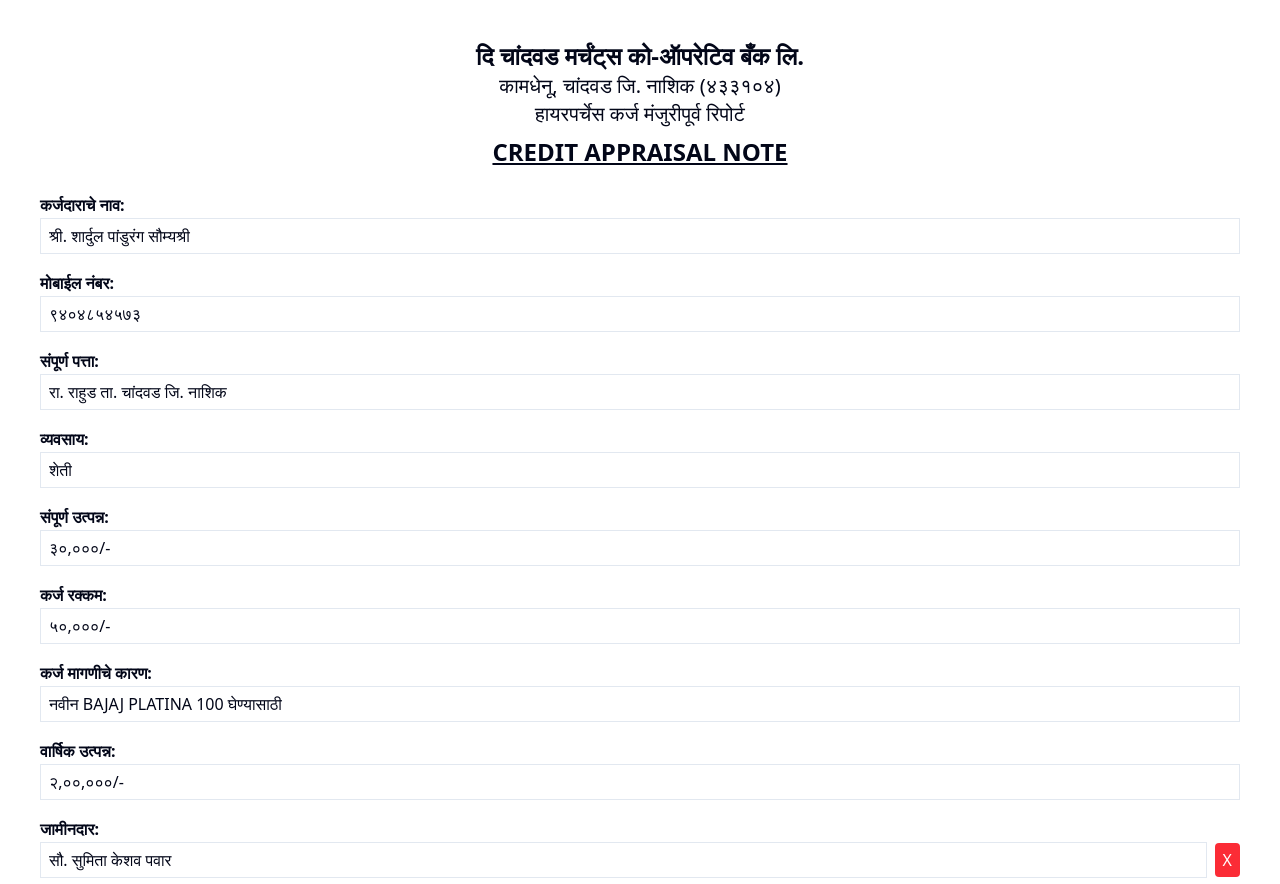
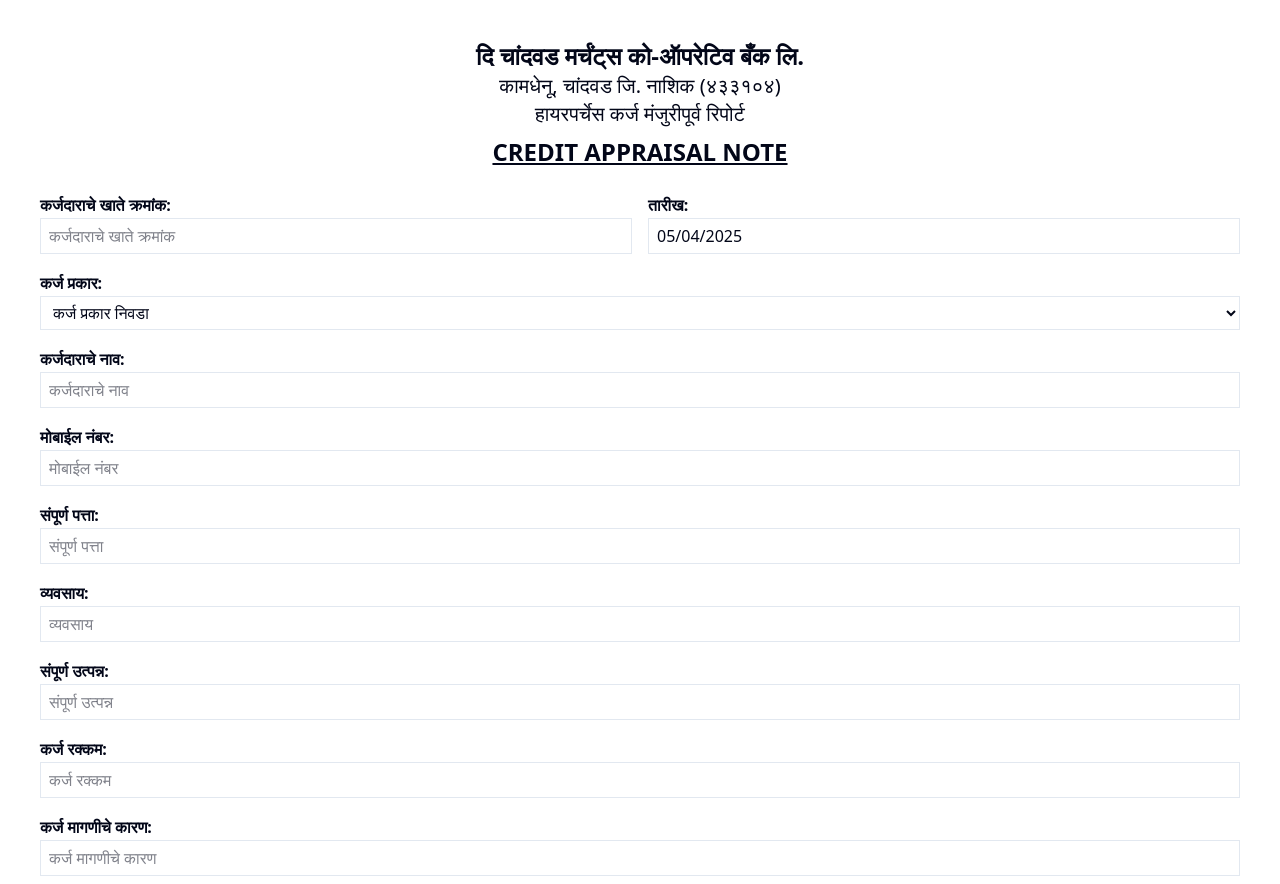
Before and after one commit to zaltemahesh7/loan, a React (Vite) app: page / in a window 1280 px wide. Shown: the top 884 px of the page. Built offline with nearby package versions, Linux system fonts and the light colour scheme.

Commit message:
done all fields of first page

```diff
--- a/src/components/CreditAppraisalNote.jsx
+++ b/src/components/CreditAppraisalNote.jsx
@@ -2,27 +2,43 @@ import React from "react";
 
 const CreditAppraisalNote = () => {
   const [formData, setFormData] = React.useState({
-    borrowerName: "श्री. शार्दुल पांडुरंग सौम्यश्री",
-    mobileNumber: "९४०४८५४५७३",
-    address: "रा. राहुड ता. चांदवड जि. नाशिक",
-    occupation: "शेती",
-    totalIncome: "३०,०००/-",
-    loanAmount: "५०,०००/-",
-    loanReason: "नवीन BAJAJ PLATINA 100 घेण्यासाठी",
-    annualIncome: "२,००,०००/-",
-    guarantors: ["सौ. सुमिता केशव पवार", "श्री. बाळु त्रिंबक कांबळे"],
-    loanLimit: "५०,०००/-",
-    approvedAmount: "५०,०००/-",
+    date: new Date().toISOString().split("T")[0],
+    borrowerAccountNo: "",
+    borrowerName: "",
+    mobileNumber: "",
+    address: "",
+    occupation: "",
+    totalIncome: "",
+    loanAmount: "",
+    loanReason: "",
+    annualIncome: "",
+    guarantors: [""],
+    loanType: "",
+    loanLimit: "",
+    approvedAmount: "",
+    loanDuration: "",
+    interestRate: "",
+    emiAmount: "",
   });
 
   const tableData = [
     ["१", "कर्ज रक्कम", formData.loanAmount, "loanAmount"],
     ["२", "कर्ज मर्यादा रुपये", formData.loanLimit, "loanLimit"],
-    ["३", "मंजूर हायरपर्चेस रक्कम रुपये", formData.approvedAmount, "approvedAmount"],
+    [
+      "३",
+      "मंजूर हायरपर्चेस रक्कम रुपये",
+      formData.approvedAmount,
+      "approvedAmount",
+    ],
     ["४", "कर्जाचे कारण", formData.loanReason, "loanReason"],
-    ["५", "कर्जाची मुदत / महिन्ये / वर्षे", "३ वर्ष"],
-    ["६", "व्याज दर [स.ध.अ.]", "११%"],
-    ["७", "हप्ता रक्कम रुपये [प्रतिमहिना]", "१४८०/-"],
+    [
+      "५",
+      "कर्जाची मुदत / महिन्ये / वर्षे",
+      formData.loanDuration,
+      "loanDuration",
+    ],
+    ["६", "व्याज दर [स.ध.अ.]", formData.interestRate, "interestRate"],
+    ["७", "हप्ता रक्कम रुपये [प्रतिमहिना]", formData.emiAmount, "emiAmount"],
   ];
 
   const handleInputChange = (field, value) => {
@@ -52,11 +68,63 @@ const CreditAppraisalNote = () => {
       </h1>
 
       <div className="mt-6 space-y-4">
+        <div className="grid grid-cols-2 gap-4">
+          <div>
+            <strong>कर्जदाराचे खाते क्रमांक:</strong>{" "}
+            <input
+              type="text"
+              value={formData.borrowerAccountNo}
+              placeholder="कर्जदाराचे खाते क्रमांक"
+              onChange={(e) => {
+                if (isNaN(e.target.value)) return;
+                handleInputChange("borrowerAccountNo", e.target.value);
+              }}
+              className="border px-2 py-1 w-full"
+            />
+          </div>
+          <div>
+            <strong>तारीख:</strong>{" "}
+            <input
+              type="text"
+              value={new Date(formData.date).toLocaleDateString("en-GB")}
+              onChange={(e) => {
+                const [day, month, year] = e.target.value.split("/");
+                const formattedDate = new Date(`${year}-${month}-${day}`)
+                  .toISOString()
+                  .split("T")[0];
+                handleInputChange("date", formattedDate);
+              }}
+              placeholder="DD/MM/YYYY"
+              className="border px-2 py-1 w-full"
+            />
+          </div>
+        </div>
+        <p>
+          <strong>कर्ज प्रकार:</strong>{" "}
+          <select
+            value={formData.loanType}
+            onChange={(e) => handleInputChange("loanType", e.target.value)}
+            className="border px-2 py-1 w-full"
+          >
+            <option value="" disabled>
+              कर्ज प्रकार निवडा
+            </option>
+            <option value="हायरपर्चेस कर्ज">हायरपर्चेस कर्ज</option>
+            <option value="व्यक्तिगत कर्ज">व्यक्तिगत कर्ज</option>
+            <option value="व्यवसाय कर्ज">व्यवसाय कर्ज</option>
+            <option value="गृह कर्ज">गृह कर्ज</option>
+            <option value="शिक्षण कर्ज">शिक्षण कर्ज</option>
+            <option value="वाहन कर्ज">वाहन कर्ज</option>
+            <option value="कृषी कर्ज">कृषी कर्ज</option>
+            <option value="इतर">इतर</option>
+          </select>
+        </p>
         <p>
           <strong>कर्जदाराचे नाव:</strong>{" "}
           <input
             type="text"
             value={formData.borrowerName}
+            placeholder="कर्जदाराचे नाव"
             onChange={(e) => handleInputChange("borrowerName", e.target.value)}
             className="border px-2 py-1 w-full"
           />
@@ -66,6 +134,7 @@ const CreditAppraisalNote = () => {
           <input
             type="text"
             value={formData.mobileNumber}
+            placeholder="मोबाईल नंबर"
             onChange={(e) => handleInputChange("mobileNumber", e.target.value)}
             className="border px-2 py-1 w-full"
           />
@@ -75,6 +144,7 @@ const CreditAppraisalNote = () => {
           <input
             type="text"
             value={formData.address}
+            placeholder="संपूर्ण पत्ता"
             onChange={(e) => handleInputChange("address", e.target.value)}
             className="border px-2 py-1 w-full"
           />
@@ -84,6 +154,7 @@ const CreditAppraisalNote = () => {
           <input
             type="text"
             value={formData.occupation}
+            placeholder="व्यवसाय"
             onChange={(e) => handleInputChange("occupation", e.target.value)}
             className="border px-2 py-1 w-full"
           />
@@ -93,6 +164,7 @@ const CreditAppraisalNote = () => {
           <input
             type="text"
             value={formData.totalIncome}
+            placeholder="संपूर्ण उत्पन्न"
             onChange={(e) => handleInputChange("totalIncome", e.target.value)}
             className="border px-2 py-1 w-full"
           />
@@ -102,6 +174,7 @@ const CreditAppraisalNote = () => {
           <input
             type="text"
             value={formData.loanAmount}
+            placeholder="कर्ज रक्कम"
             onChange={(e) => handleInputChange("loanAmount", e.target.value)}
             className="border px-2 py-1 w-full"
           />
@@ -111,6 +184,7 @@ const CreditAppraisalNote = () => {
           <input
             type="text"
             value={formData.loanReason}
+            placeholder="कर्ज मागणीचे कारण"
             onChange={(e) => handleInputChange("loanReason", e.target.value)}
             className="border px-2 py-1 w-full"
           />
@@ -120,6 +194,7 @@ const CreditAppraisalNote = () => {
           <input
             type="text"
             value={formData.annualIncome}
+            placeholder="वार्षिक उत्पन्न"
             onChange={(e) => handleInputChange("annualIncome", e.target.value)}
             className="border px-2 py-1 w-full"
           />
@@ -131,6 +206,7 @@ const CreditAppraisalNote = () => {
               <input
                 type="text"
                 value={guarantor}
+                placeholder="जामीनदाराचे नाव"
                 onChange={(e) => {
                   const updatedGuarantors = [...formData.guarantors];
                   updatedGuarantors[index] = e.target.value;
@@ -191,8 +267,9 @@ const CreditAppraisalNote = () => {
                   type="text"
                   value={value}
                   name={name}
-                    onChange={(e) => handleInputChange(name, e.target.value)}
-                //   onChange={(e) => handleTableChange(index, e.target.value)}
+                  placeholder={desc}
+                  onChange={(e) => handleInputChange(name, e.target.value)}
+                  //   onChange={(e) => handleTableChange(index, e.target.value)}
                   className="border px-2 py-1 w-full"
                 />
               </td>
```
